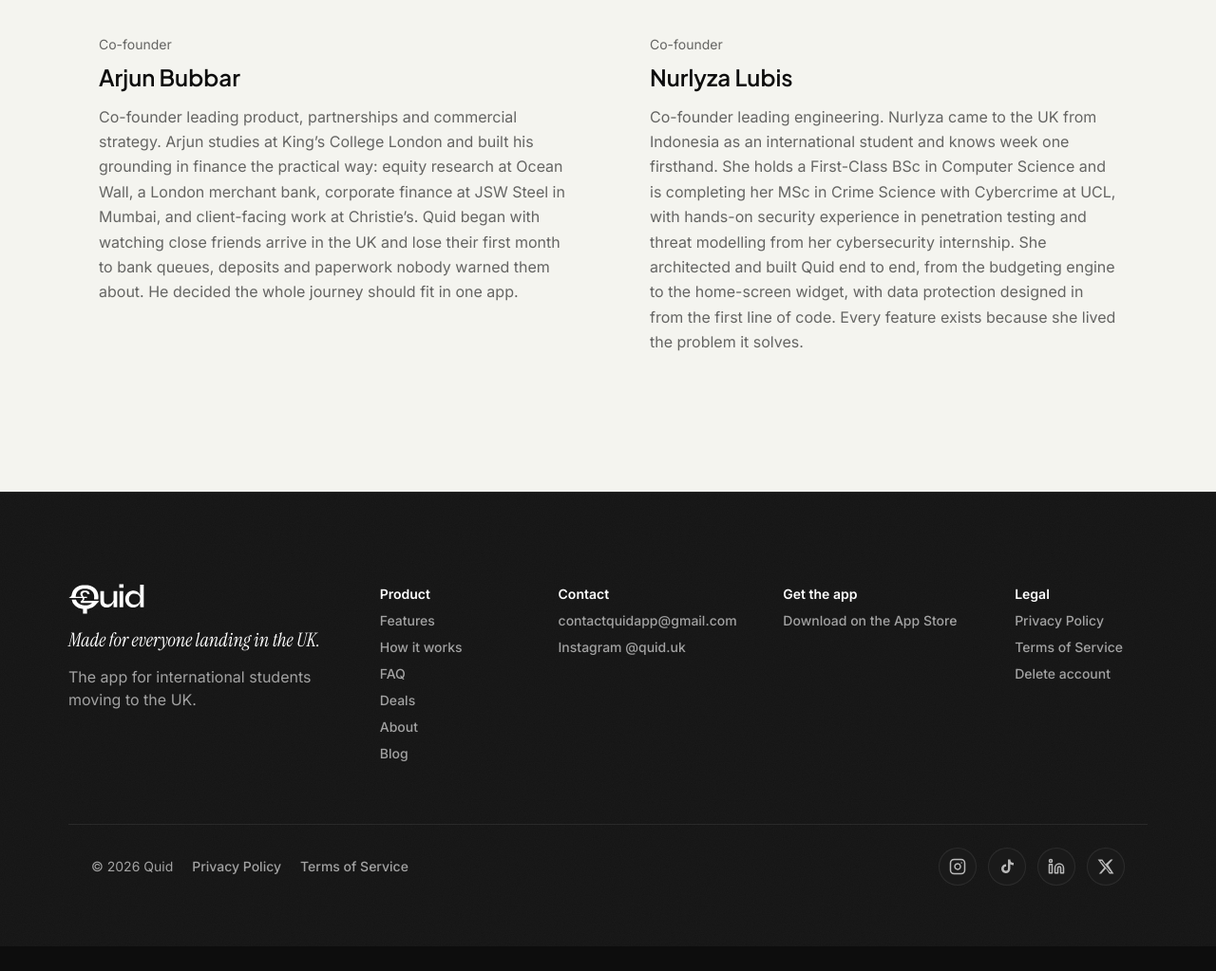
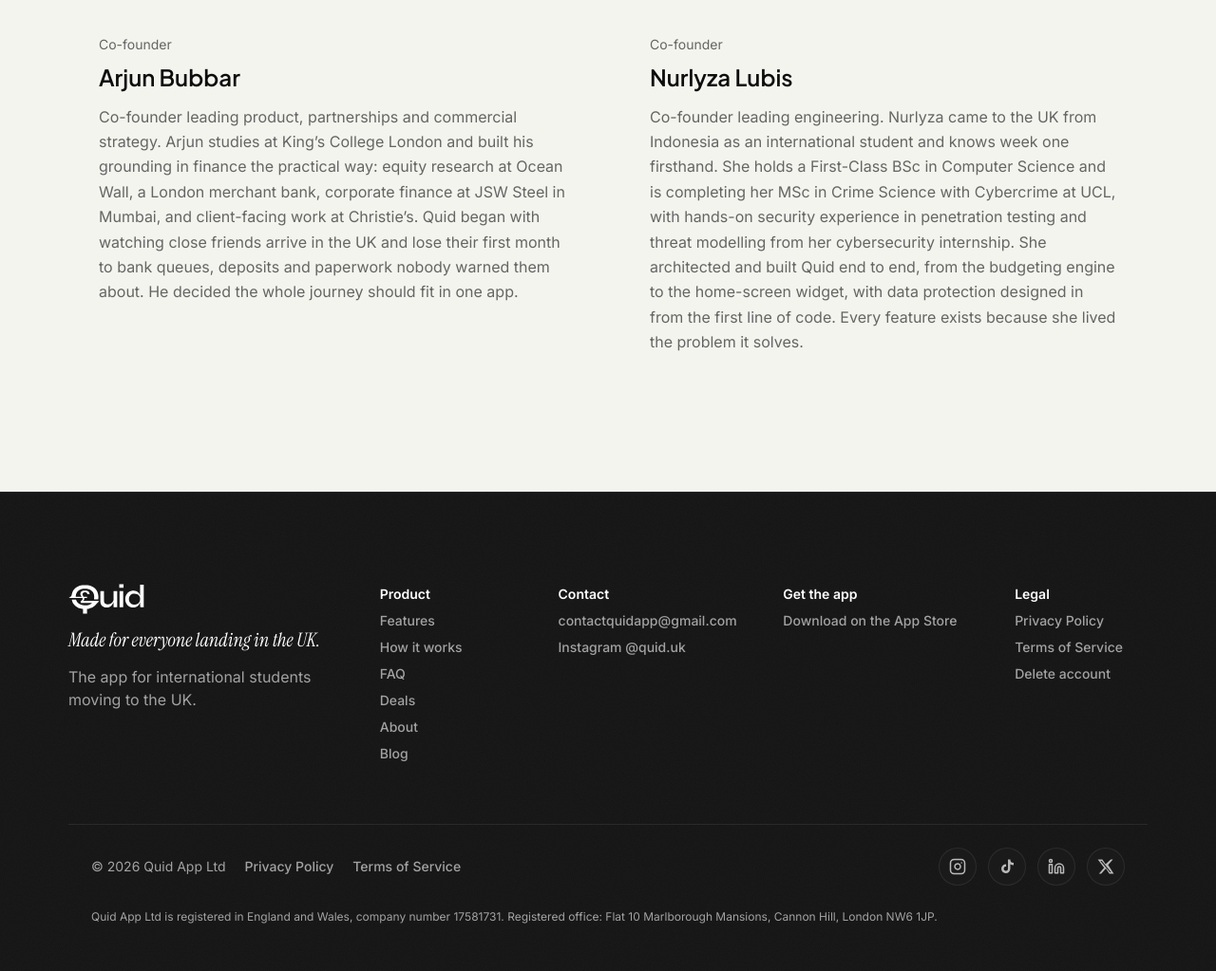
Before and after one commit to quid-app/quid-website, a plain HTML site: page about.html in a window 1280 px wide. Shown: the part 1014-2037 px from the top of the page at 95% size. Before the commit the page ends 2011 px from the top, so only its background shows below. Drawn offline with Linux system fonts and the light colour scheme.

Commit message:
Footer: Quid App Ltd company details on every page
UK trading disclosure: company name, number, place of registration and
registered office. Apple also checks the website when moving the
developer account to the company.

Co-Authored-By: Claude Opus 5.5 <noreply@anthropic.com>

```diff
--- a/about.html
+++ b/about.html
@@ -684,7 +684,7 @@ gtag('js',new Date());gtag('config','G-NHKZQNR4QR',{anonymize_ip:true,send_page_
   <div class="page-container">
     <div class="footer-bottom-bar">
       <div class="footer-legal">
-        <p>© 2026 Quid</p>
+        <p>© 2026 Quid App Ltd</p>
         <a class="quid-button quid-button-footer" href="/privacy">Privacy Policy</a>
         <a class="quid-button quid-button-footer" href="/terms">Terms of Service</a>
       </div>
@@ -695,6 +695,7 @@ gtag('js',new Date());gtag('config','G-NHKZQNR4QR',{anonymize_ip:true,send_page_
         <a href="https://x.com/quidappuk" target="_blank" rel="noopener noreferrer" aria-label="Quid on X" class="quid-button quid-button-social"><svg viewBox="0 0 24 24" fill="currentColor"><path d="M18.9 2H22l-6.8 7.8L23.2 22H17l-4.9-7.4L5.6 22H2.4l7.2-8.3L.8 2h6.4l4.5 6.7L18.9 2Zm-1.1 18h1.7L6.2 3.9H4.4L17.8 20Z"/></svg></a>
       </div>
     </div>
+    <p class="footer-company" style="padding:0 24px 8px;font-size:12px;line-height:1.5;color:var(--muted-foreground)">Quid App Ltd is registered in England and Wales, company number 17581731. Registered office: Flat 10 Marlborough Mansions, Cannon Hill, London NW6 1JP.</p>
   </div>
 </footer>
 </div>
```
Also changed, not shown: account.html (+2 -1 lines), blog/18-plus-oyster-vs-railcard.html (+2 -1 lines), blog/best-uk-bank-account-international-students.html (+2 -1 lines), blog/cost-of-living-uk-indian-students.html (+2 -1 lines), blog/cost-of-living-uk-international-student-per-month.html (+2 -1 lines), blog/council-tax-exemption-students.html (+2 -1 lines), blog/first-week-in-the-uk-international-student-checklist.html (+2 -1 lines), blog/ihs-evisa-brp-what-you-need-in-week-one.html (+2 -1 lines), blog/index.html (+2 -1 lines), blog/is-2000-pounds-a-month-enough-uk-student.html (+2 -1 lines), blog/national-insurance-number-international-students.html (+2 -1 lines), blog/register-gp-nhs-number-international-student.html (+2 -1 lines), blog/uk-bank-account-international-student.html (+2 -1 lines), blog/uk-sim-card-international-students.html (+2 -1 lines), 5 more files.
